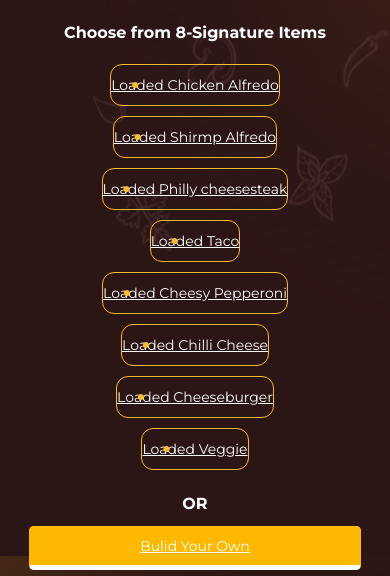
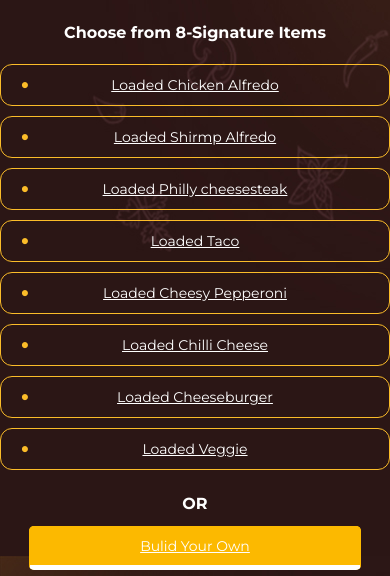
Before and after one commit to Hardeep365/loadedtaters, a plain HTML site: page index.html in a window 390 px wide. Shown: the part 524-1100 px from the top of the page. Drawn offline with nearby package versions, Linux system fonts and the light colour scheme.

Commit message:
Update taterstyle.css

```diff
--- a/css/taterstyle.css
+++ b/css/taterstyle.css
@@ -296,9 +296,7 @@ div#toggle, div#menu {
         font-size: 16px;
     }
     .Items-section .items {
-        display: flex;
-        flex-direction: column;
-        align-items: center;
+       grid-template-columns: 1fr;
     }
     .build-btn a {
         padding: 10px 110px;
```
